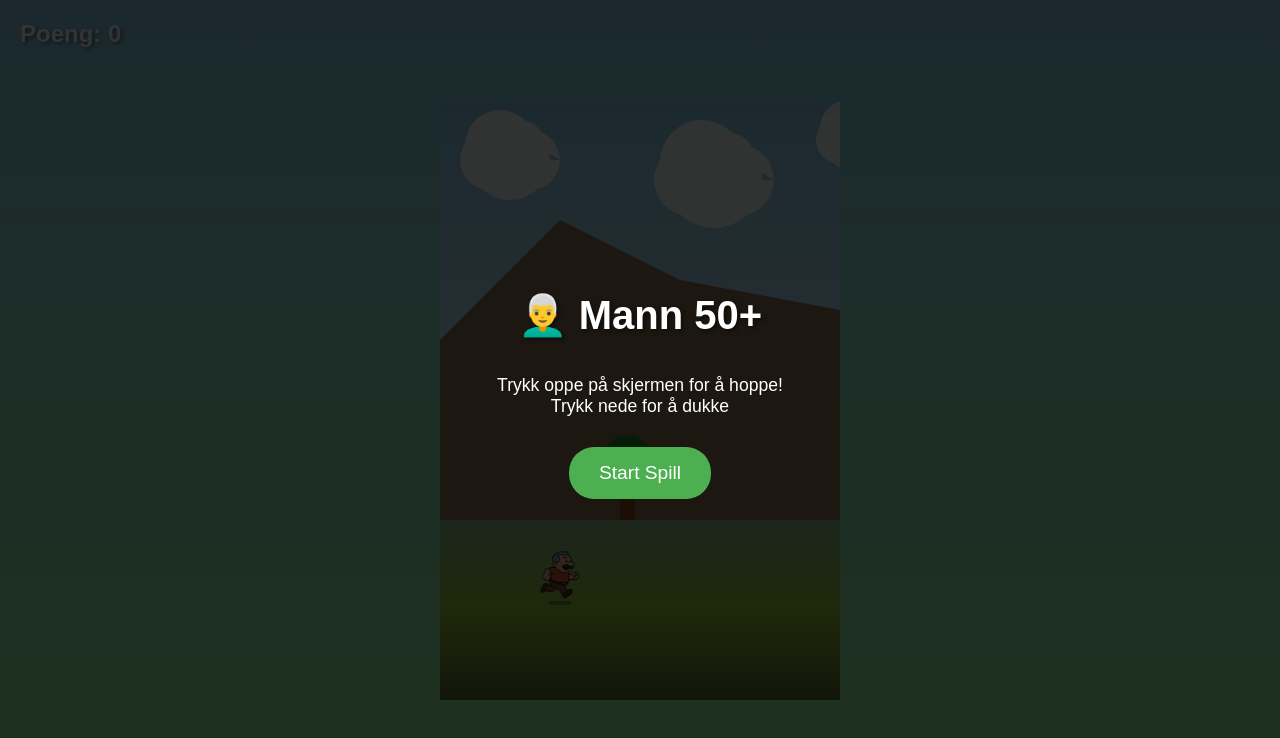
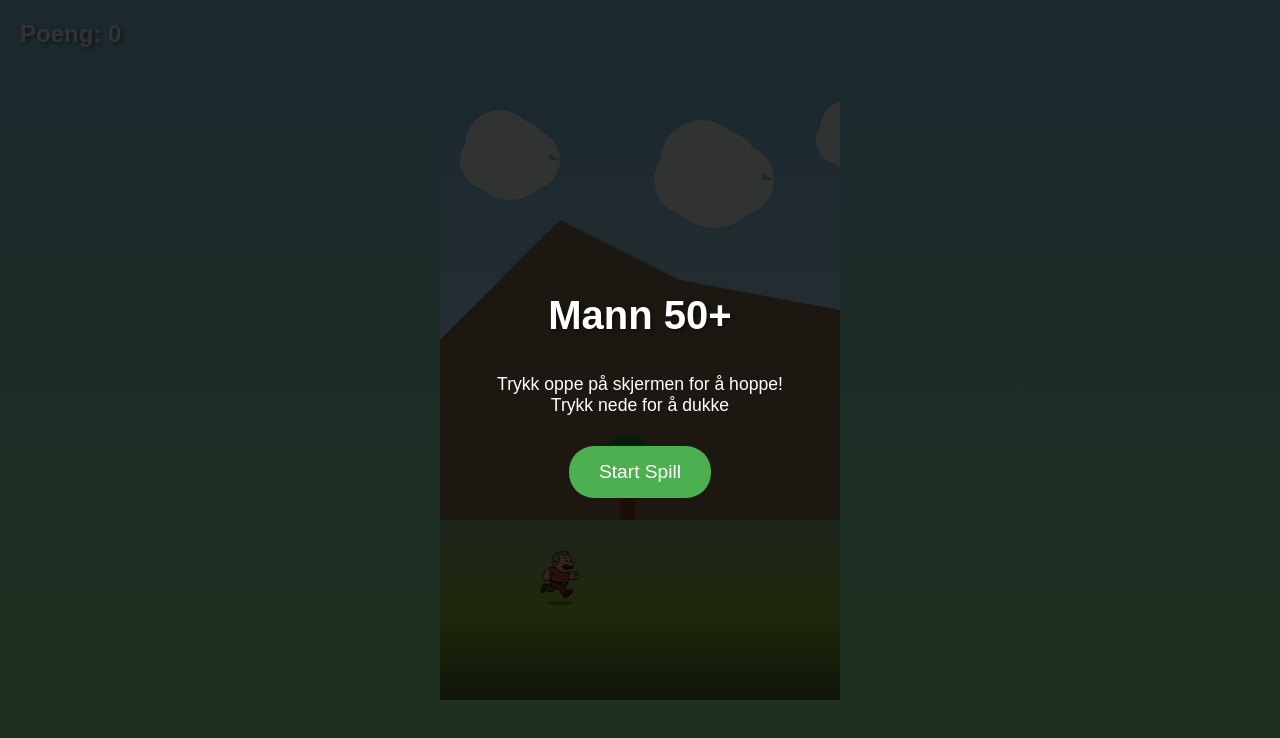
Before and after one commit to MoonMonkey71/RulleStein, a website: page index.html in a window 1280 px wide. Drawn offline with Linux system fonts and the light colour scheme.

Commit message:
Fjernet emoji fra tittel - bare 'Mann 50+'

```diff
--- a/index.html
+++ b/index.html
@@ -291,7 +291,7 @@
         <div id="score">Poeng: 0</div>
 
         <div id="startScreen">
-            <h1>👨‍🦳 Mann 50+</h1>
+            <h1>Mann 50+</h1>
             <div id="instructions">
                 <p>Trykk oppe på skjermen for å hoppe!</p>
                 <p>Trykk nede for å dukke</p>
```
